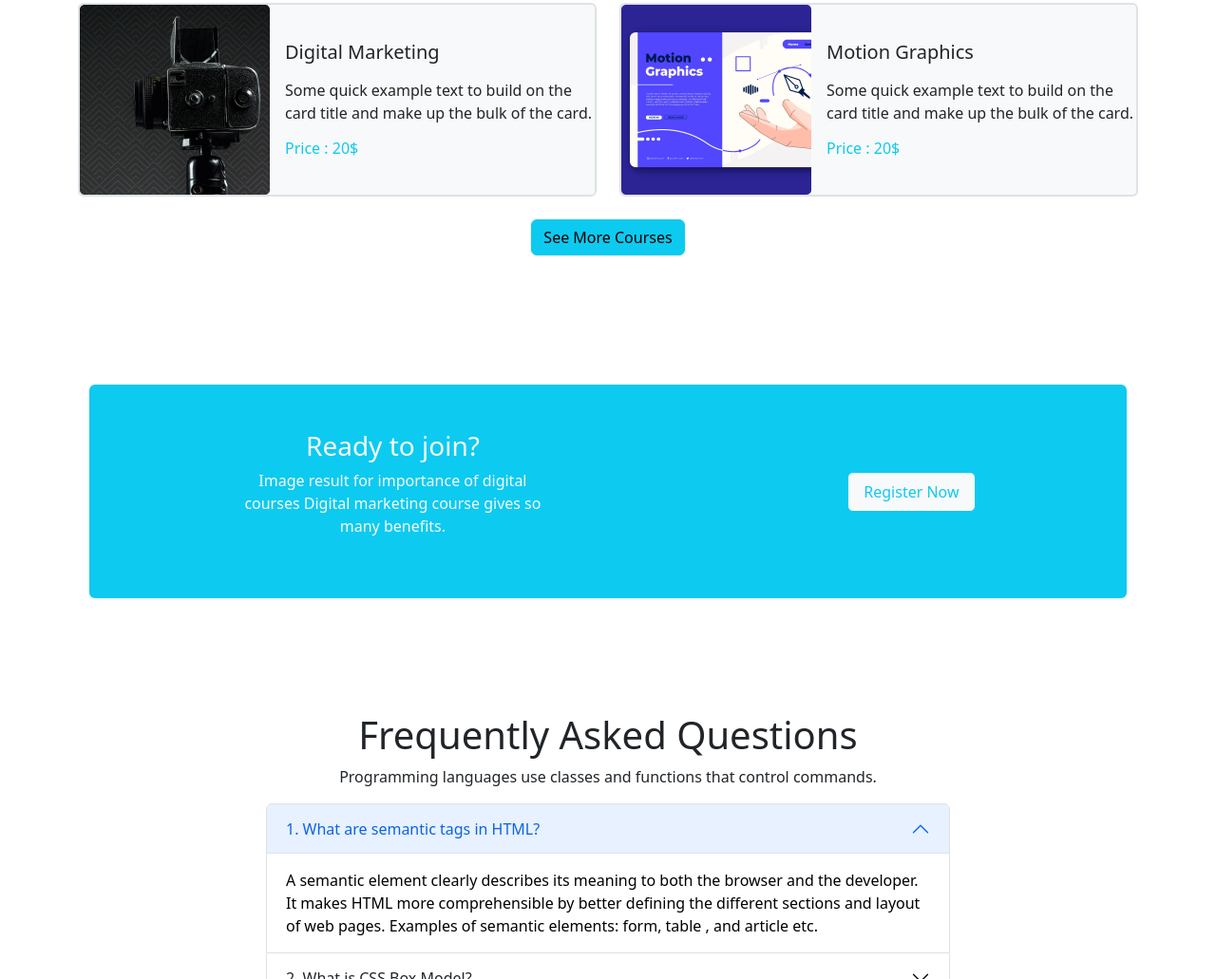
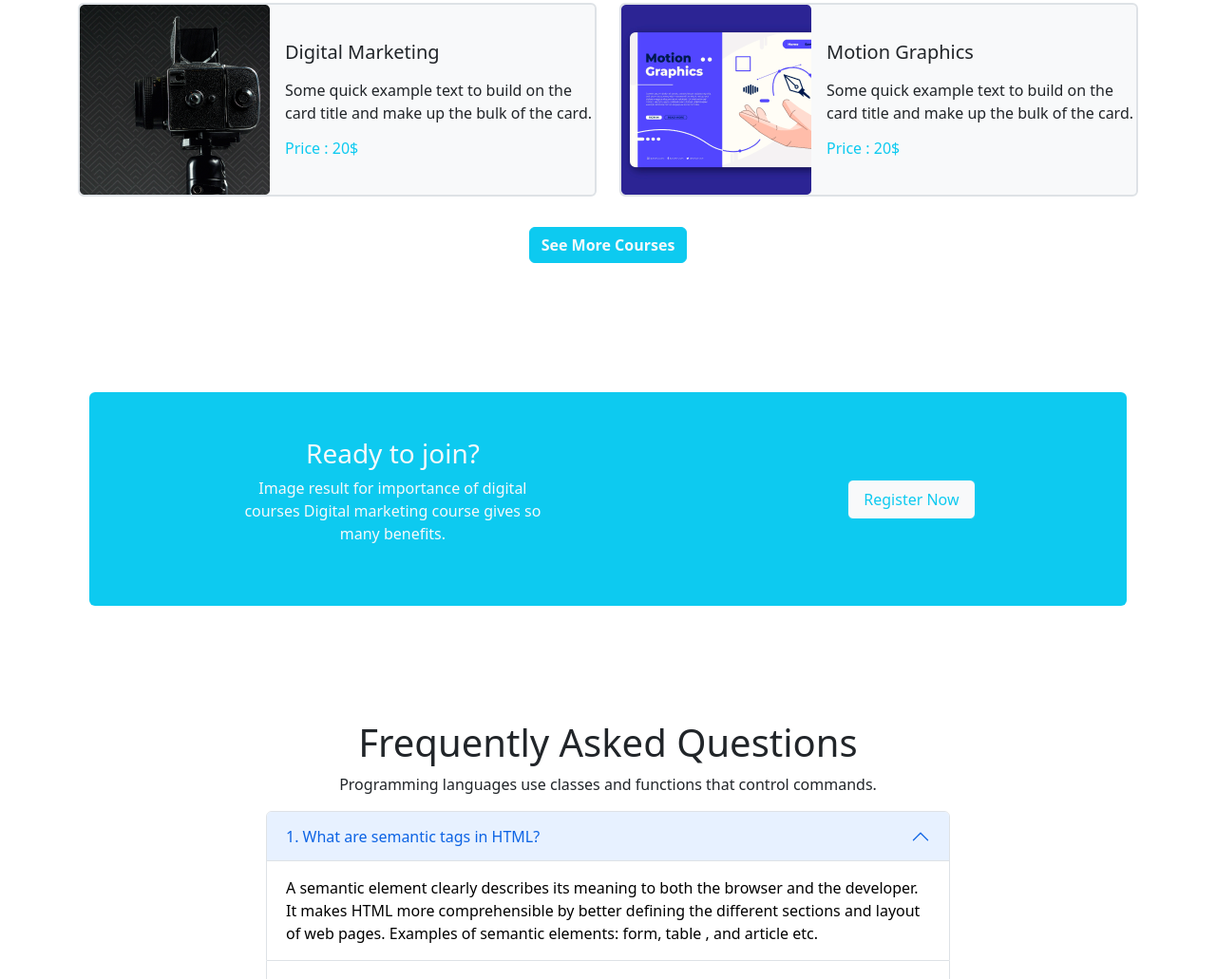
Before and after one commit to sayyed-ahsan/Assaignment-3, a plain HTML site: page index.html in a window 1280 px wide. Shown: the part 1407-2438 px from the top of the page at 95% size. Drawn offline with nearby package versions, Linux system fonts and the light colour scheme.

Commit message:
btn changed

```diff
--- a/index.html
+++ b/index.html
@@ -173,8 +173,8 @@
                 </div>
             </div>
         </div>
-        <div class="d-flex justify-content-center mt-4">
-            <div><button type="button" class="btn btn-info">See More Courses</button></div>
+        <div class="d-flex justify-content-center mt-4 pt-2">
+            <div><button type="button" class="btn btn-info text-light fw-bold">See More Courses</button></div>
         </div>
     </section>
     <!------------ ready to join ------------>
```
